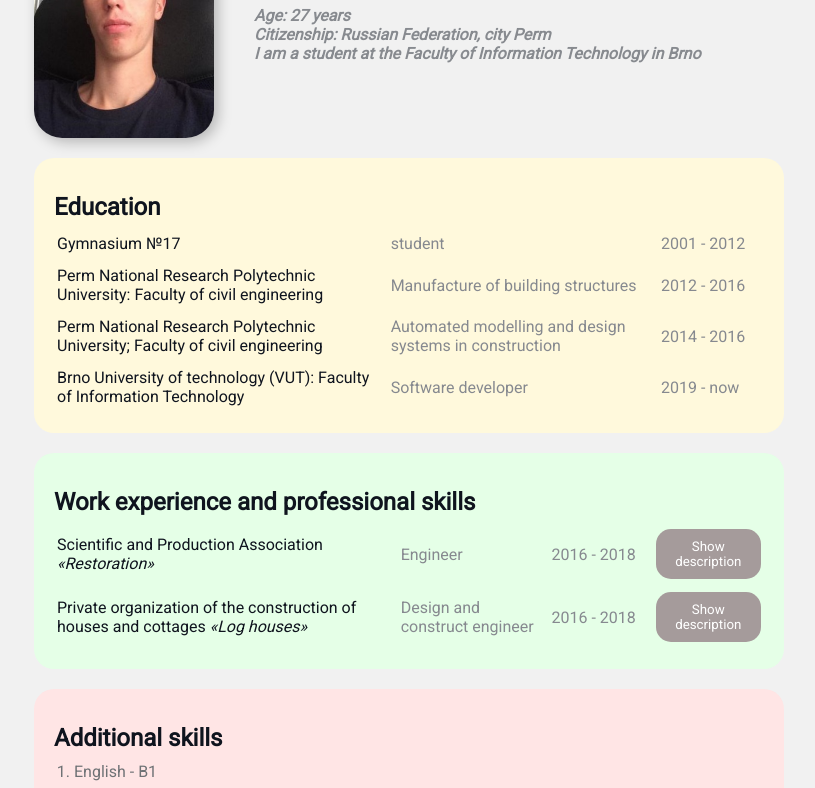
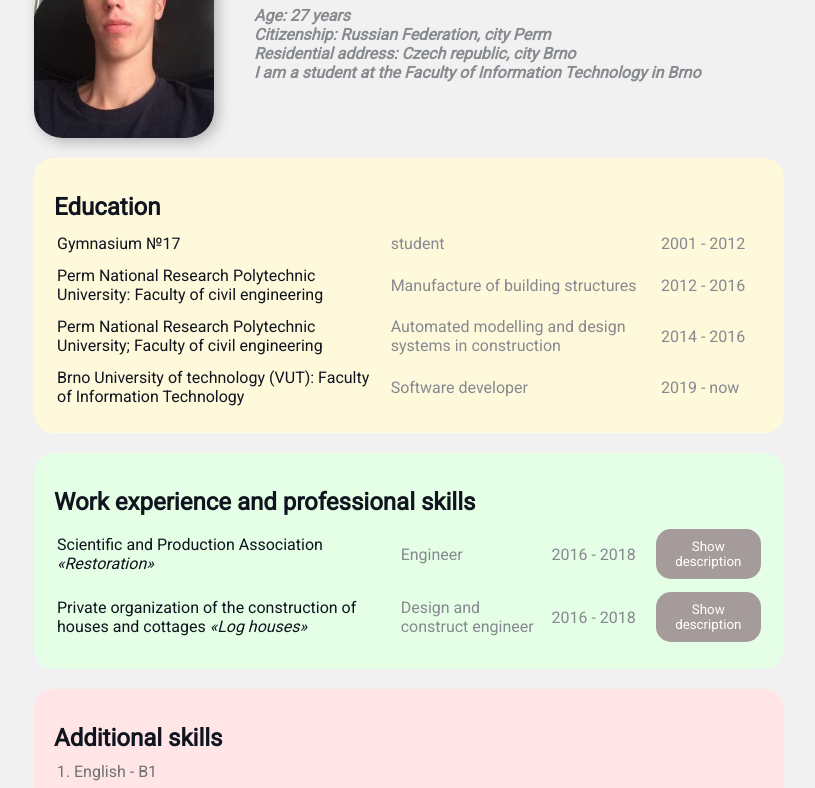
Before and after one commit to MrPrischep/CV, a plain HTML site: page index.html in a window 1280 px wide. Shown: the part 113-901 px from the top of the page, without its empty margins (231-1046 px from the left). Drawn offline with Linux system fonts and the light colour scheme.

Commit message:
Update index.html
Add meta

```diff
--- a/index.html
+++ b/index.html
@@ -2,6 +2,7 @@
 <html>
     <head>
         <meta charset="UTF-8" />
+        <meta name="viewport" content="width=device-width, initial-scale=1.0">
         <title>Dmitrii CV</title>
         <link href="styles.css" rel="stylesheet" />
     </head>
@@ -14,6 +15,7 @@
                     <h1>Dmitrii Kozhevnikov</h1>
                     <p>Age: 27 years</p>
                     <p>Citizenship: Russian Federation, city Perm</p>
+                    <p>Residential address: Сzech republic, city Brno</p>
                     <p>I am a student at the <strong>Faculty of Information Technology in Brno</strong></p>
                 </div>
             </div>
```
